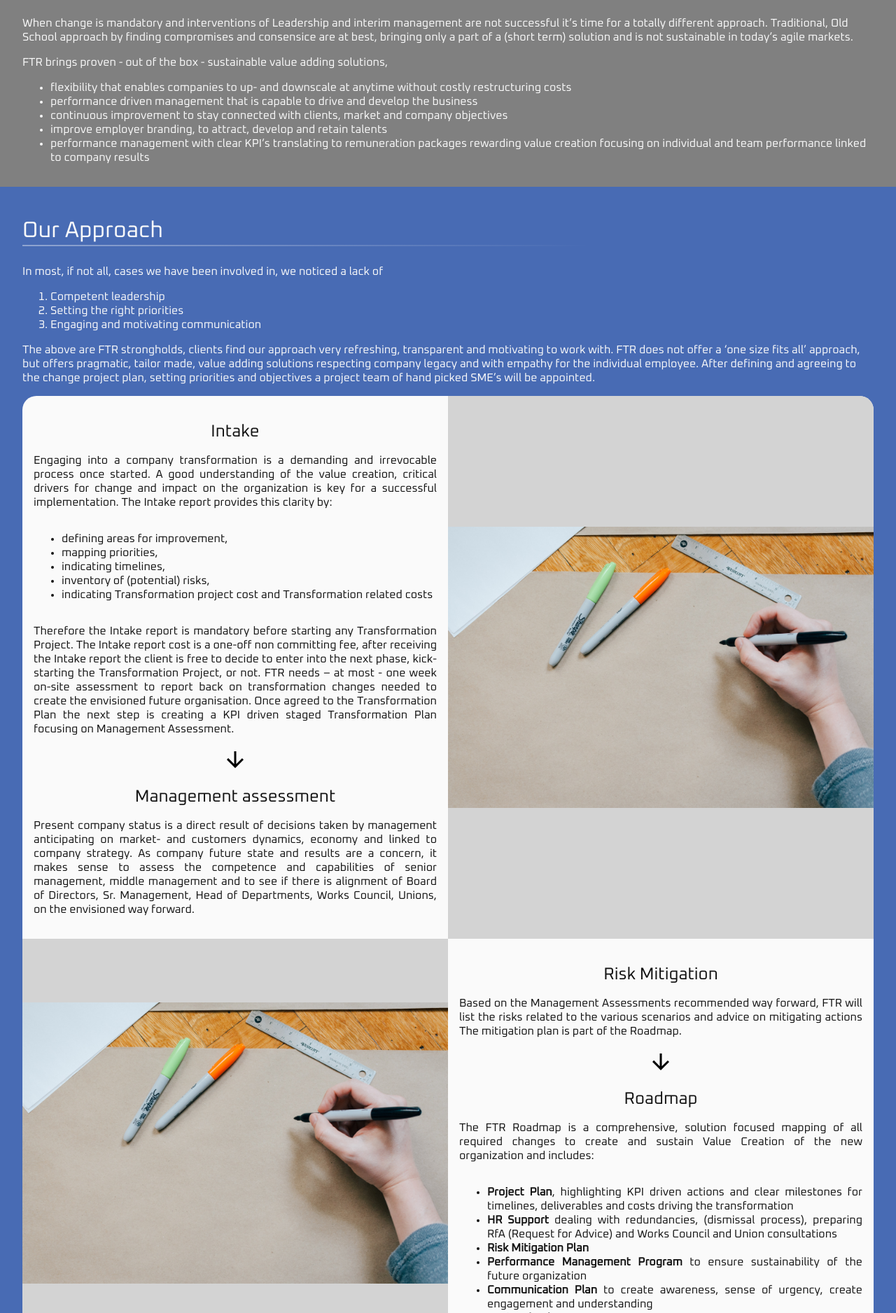
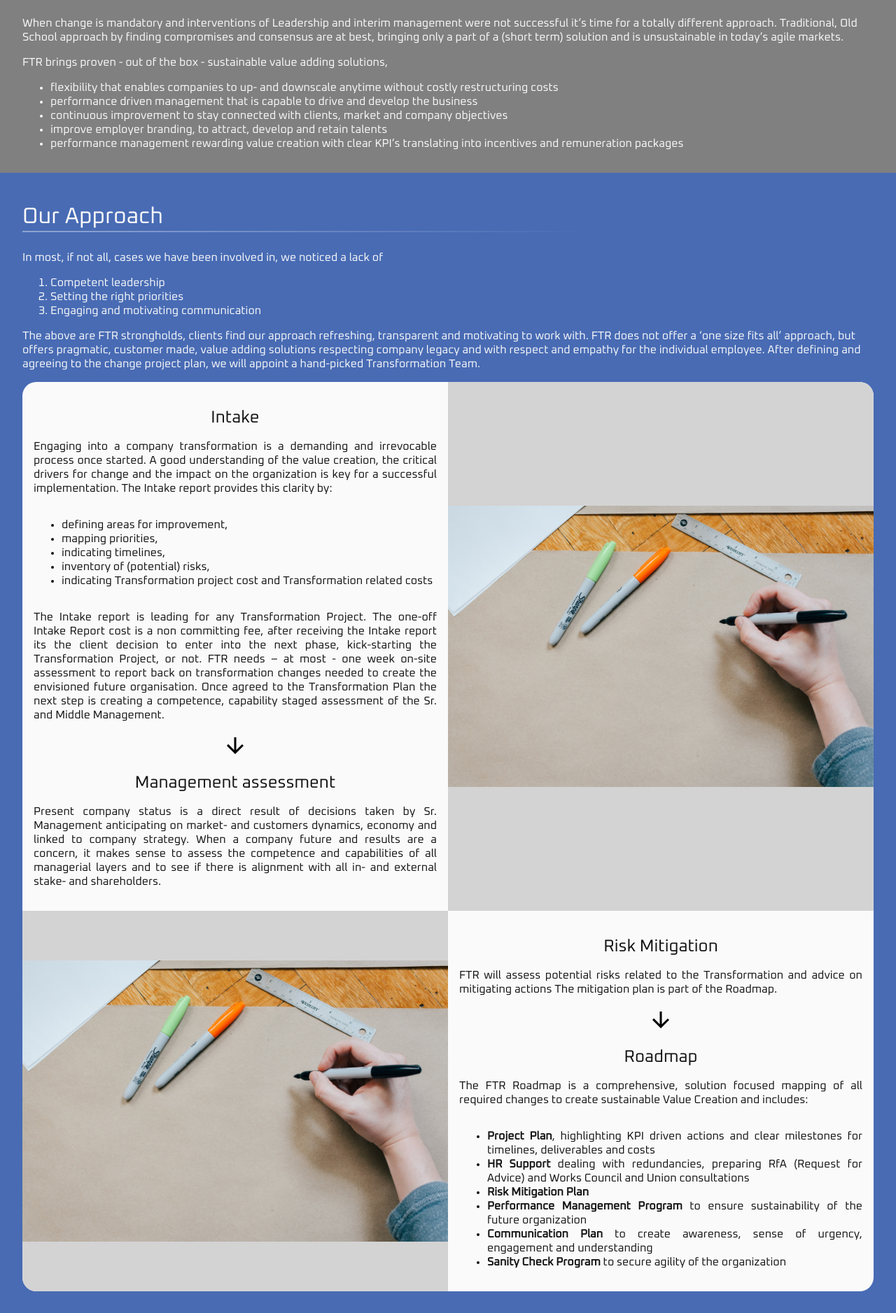
Before and after one commit to First-Time-Right/ftr-website, a plain HTML site: page index.html in a window 1280 px wide. Shown: the part 892-2769 px from the top of the page at 70% size. Drawn offline with Linux system fonts and the light colour scheme.

Commit message:
Update index.html

```diff
--- a/index.html
+++ b/index.html
@@ -82,20 +82,19 @@
 <section id="what-we-do" class="section dark-bg">
     <h1>What we do</h1>
     <p>
-        When change is mandatory and interventions of Leadership and interim management are not successful it’s time for
-        a totally different approach. Traditional, Old School approach by finding compromises and consensice are at
-        best, bringing only a part of a (short term) solution and is not sustainable in today’s agile markets.
+        When change is mandatory and interventions of Leadership and interim management were not successful it’s time for
+        a totally different approach. Traditional, Old School approach by finding compromises and consensus are at
+        best, bringing only a part of a (short term) solution and is unsustainable in today’s agile markets.
     </p>
     <p>FTR brings proven - out of the box - sustainable value adding solutions,</p>
     <ul>
-        <li>flexibility that enables companies to up- and downscale at anytime without costly
+        <li>flexibility that enables companies to up- and downscale anytime without costly
             restructuring costs
         </li>
         <li>performance driven management that is capable to drive and develop the business</li>
         <li>continuous improvement to stay connected with clients, market and company objectives</li>
         <li>improve employer branding, to attract, develop and retain talents</li>
-        <li>performance management with clear KPI’s translating to remuneration packages rewarding
-            value creation focusing on individual and team performance linked to company results
+        <li>performance management rewarding value creation with clear KPI’s translating into incentives and remuneration packages
         </li>
     </ul>
 </section>
@@ -111,14 +110,13 @@
     </ol>
 
     <p>
-        The above are FTR strongholds, clients find our approach very refreshing, transparent and motivating to work
+        The above are FTR strongholds, clients find our approach refreshing, transparent and motivating to work
         with.
 
-        FTR does not offer a ‘one size fits all’ approach, but offers pragmatic, tailor made, value adding solutions
-        respecting company legacy and with empathy for the individual employee.
+        FTR does not offer a ‘one size fits all’ approach, but offers pragmatic, customer made, value adding solutions
+        respecting company legacy and with respect and empathy for the individual employee.
 
-        After defining and agreeing to the change project plan, setting priorities and objectives a project team of hand
-        picked SME’s will be appointed.
+        After defining and agreeing to the change project plan, we will appoint a hand-picked Transformation Team.
     </p>
 
     <div class="content-grid light-bg">
@@ -126,7 +124,7 @@
             <h2 class="text-center">Intake</h2>
             <p>
                 Engaging into a company transformation is a demanding and irrevocable process once started. A good
-                understanding of the value creation, critical drivers for change and impact on the organization is key
+                understanding of the value creation, the critical drivers for change and the impact on the organization is key
                 for a successful implementation. The Intake report provides this clarity by:
             </p>
             <ul>
@@ -137,29 +135,26 @@
                 <li>indicating Transformation project cost and Transformation related costs</li>
             </ul>
             <p>
-                Therefore the Intake report is mandatory before starting any Transformation Project.
+                The Intake report is leading for any Transformation Project.
 
-                The Intake report cost is a one-off non committing fee, after receiving the Intake report the client is
-                free to decide to enter into the next phase, kick-starting the Transformation Project, or not.
+                The one-off Intake Report cost is a non committing fee, after receiving the Intake report its the client decision to enter into the next phase,
+                kick-starting the Transformation Project, or not.
 
 
                 FTR needs – at most - one week on-site assessment to report back on transformation changes needed to
                 create the envisioned future organisation.
 
 
-                Once agreed to the Transformation Plan the next step is creating a KPI driven staged Transformation Plan
-                focusing on Management Assessment.
+                Once agreed to the Transformation Plan the next step is creating a competence, capability staged assessment of the Sr. and Middle Management.
             </p>
 
             <img class="arrow-down" src="img/arrow_downward-24px.svg">
             <h2 class="text-center">Management assessment</h2>
             <p>
-                Present company status is a direct result of decisions taken by management anticipating on market- and
+                Present company status is a direct result of decisions taken by Sr. Management anticipating on market- and
                 customers dynamics, economy and linked to company strategy.
-                As company future state and results are a concern, it makes sense to assess the competence and
-                capabilities of senior management, middle management and to see if there is alignment
-                of Board of Directors, Sr. Management, Head of Departments, Works Council, Unions, on the envisioned way
-                forward.
+                When a company future and results are a concern, it makes sense to assess the competence and
+                capabilities of all managerial layers and to see if there is alignment with all in- and external stake- and shareholders.
             </p>
         </div>
         <div class="content-item-image-wrapper" style="--img-src:url('../img/placeholder.jpg')">
@@ -168,27 +163,27 @@
         <div class="content-item-text">
             <h2 class="text-center">Risk Mitigation</h2>
             <p>
-                Based on the Management Assessments recommended way forward, FTR will list the risks related to the
-                various scenarios and advice on mitigating actions
+                FTR will assess potential risks related to the
+                Transformation and advice on mitigating actions
                 The mitigation plan is part of the Roadmap.
             </p>
             <img class="arrow-down" src="img/arrow_downward-24px.svg">
             <h2 class="text-center">Roadmap</h2>
             <p>
-                The FTR Roadmap is a comprehensive, solution focused mapping of all required changes to create and
-                sustain Value Creation of the new organization and includes:
+                The FTR Roadmap is a comprehensive, solution focused mapping of all required changes to create sustainable
+                Value Creation and includes:
             </p>
             <ul>
                 <li><strong>Project Plan</strong>, highlighting KPI driven actions and clear milestones for timelines,
-                    deliverables and costs driving the transformation
+                    deliverables and costs
                 </li>
-                <li><strong>HR Support</strong> dealing with redundancies, (dismissal process), preparing RfA (Request
+                <li><strong>HR Support</strong> dealing with redundancies, preparing RfA (Request
                     for Advice) and Works Council and Union consultations
                 </li>
                 <li><strong>Risk Mitigation Plan</strong></li>
                 <li><strong>Performance Management Program</strong> to ensure sustainability of the future organization
                 </li>
-                <li><strong>Communication Plan</strong> to create awareness, sense of urgency, create engagement and
+                <li><strong>Communication Plan</strong> to create awareness, sense of urgency, engagement and
                     understanding
                 </li>
                 <li><strong>Sanity Check Program</strong> to secure agility of the organization</li>
@@ -226,10 +221,10 @@
 
     <p>
         FTR is very clear in its communication, approach and costs.
-        Our many years of expertise learned us to evaluate, create and translate a Transformation Plan into fixed costs
-        allowing our clients to budget for change.
+        Many years of expertise learned us to evaluate, create and translate a Transformation Plan into fixed costs
+        allowing our clients to plan and budget for change.
         <br/><br/>
-        Depending on the scope of the Transformation Plan we offer various options to best fit our client’s
+        Depending on the Transformation Plan scope we offer various options to best fit our client’s
         requirements:
     </p>
 
@@ -238,8 +233,8 @@
         <div class="cost-box">
             <h2 class="cost-box-header">Fixed Intake fee</h2>
             <p>
-                Engaging into a Transformation process is irrevocable therefor a good understanding of impact, steps and
-                stages and costs are mandatory for a success implementation.
+                Engaging into a Transformation project is an irrevocable process, a good understanding of impact, next steps,
+                stages and costs are key drivers and mandatory for a success implementation.
             </p>
             <ul>
                 <li> The Intake report provides this clearly and understanding prior to committing to the Transformation
@@ -252,8 +247,8 @@
         <div class="cost-box">
             <h2 class="cost-box-header">Project Plan staged invoicing</h2>
             <ul>
-                <li>The Project Plan will clearly indicate process and progress.</li>
-                <li>With a fixed fee per stage based on completion of pre-agreed, defined next steps and/or
+                <li>The Roadmap (Project Plan) will clearly indicate process, ownership, timelines and progress.</li>
+                <li>With a fixed fee per stage, based on completion of pre-agreed, defined next steps and/or
                     deliverables
                 </li>
             </ul>
@@ -261,12 +256,12 @@
 
 
         <div class="cost-box">
-            <h2 class="cost-box-header">All-in day rate with success based incentive</h2>
+            <h2 class="cost-box-header">All-in monthly rate with success based incentive</h2>
             <ul>
-                <li>If the Transformation Plan is strongly dependency phased (e.g Works Council or Union related
-                    processes) we can also agree on a all-in Day-fee.
+                <li>If the Transformation Plan is strongly dependent phased (e.g Works Council or Union related
+                    processes) we can also agree on a all-in monthly fee.
                 </li>
-                <li>This fee is independent of the number FTR experts working on the Transformation, remote or on-site
+                <li>This fee is independent of the number FTR experts working on the Transformation Plan
                 </li>
             </ul>
         </div>
```
